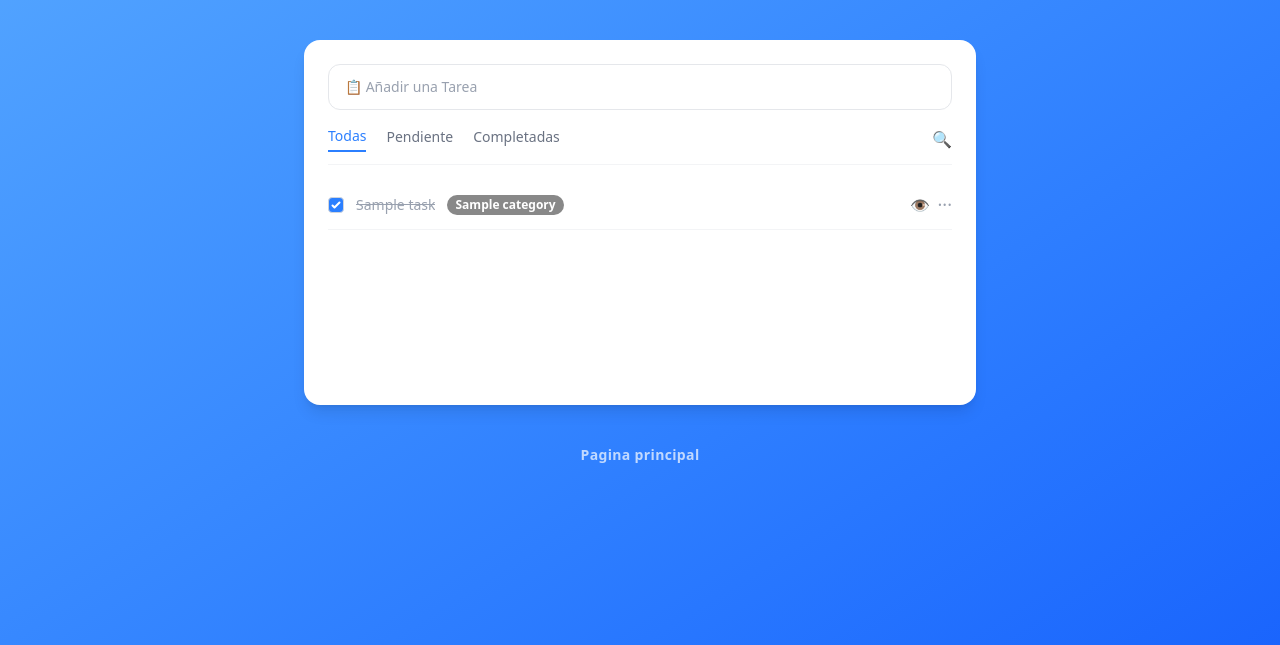
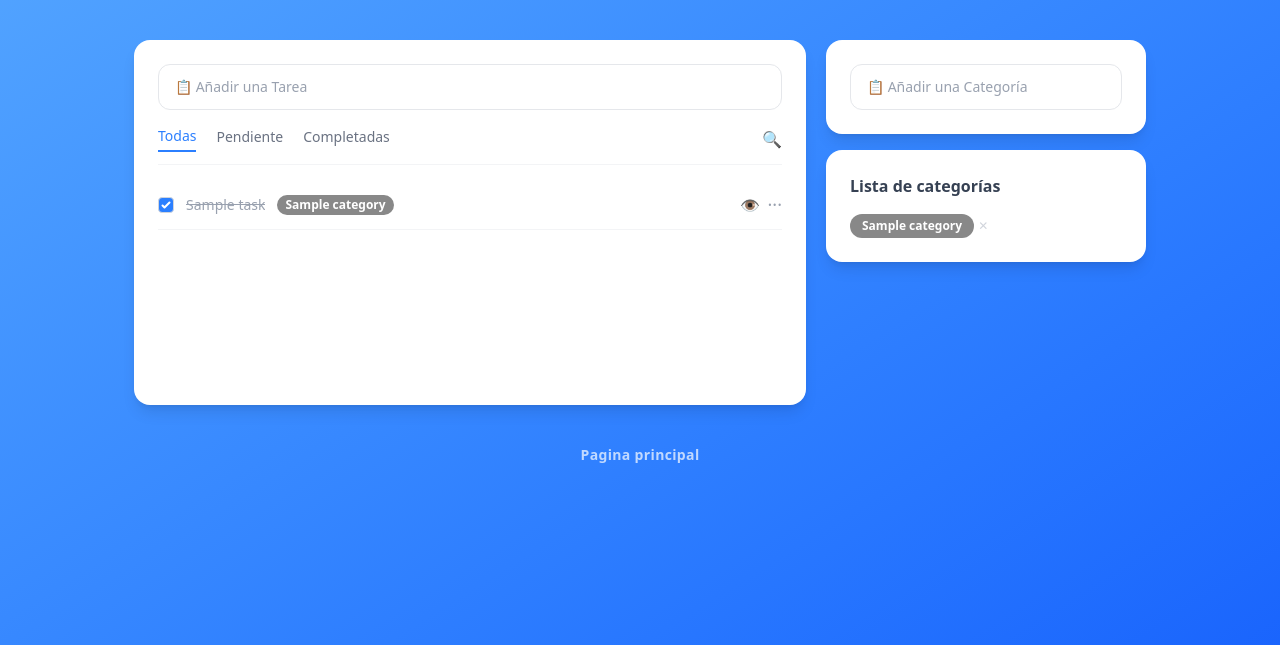
Before and after one commit to MiquelRoca18/pruebasTecnicasPracticas, a Laravel app: page / in a window 1280 px wide. Shown: the top 645 px of the page. Run offline with Laravel 12, Linux system fonts and the light colour scheme; tables that the repository leaves empty hold one stand-in row (values such as "Sample post"); style sheets or scripts are compiled from the project's sources; some libraries are stand-ins or nearby versions.

Commit message:
feat: add category manager component with create and delete

```diff
--- a/todo-app/resources/css/app.css
+++ b/todo-app/resources/css/app.css
@@ -7,6 +7,8 @@
 
 @plugin '@tailwindcss/forms';
 
+[x-cloak] { display: none !important; }
+
 @variant dark (&:where(.dark, .dark *));
 
 @theme {
--- /dev/null
+++ b/todo-app/resources/views/components/category-manager.blade.php
@@ -0,0 +1,124 @@
+<?php
+
+use App\Models\Category;
+use Livewire\Volt\Component;
+
+new class extends Component
+{
+    public string $newName = '';
+    public string $newColor = '#3B82F6';
+    public bool $showAll = false;
+
+    public function rules(): array
+    {
+        return [
+            'newName' => 'required|string|min:1|max:50|unique:categories,name',
+            'newColor' => 'required|string',
+        ];
+    }
+
+    public function with(): array
+    {
+        $query = Category::orderBy('name');
+
+        return [
+            'categories' => $this->showAll ? $query->get() : $query->limit(4)->get(),
+            'totalCount' => Category::count(),
+        ];
+    }
+
+    public function createCategory(): void
+    {
+        $this->validate();
+
+        Category::create([
+            'name' => $this->newName,
+            'color' => $this->newColor,
+        ]);
+
+        $this->reset('newName', 'newColor');
+    }
+
+    public function deleteCategory(int $id): void
+    {
+        Category::findOrFail($id)->delete();
+        $this->dispatch('category-deleted');
+    }
+};
+?>
+
+<div class="space-y-4">
+
+    {{-- Añadir categoría --}}
+    <div class="bg-white rounded-2xl shadow-lg p-6" x-data="{ open: false }">
+        <button
+            @click="open = !open"
+            class="w-full flex items-center gap-3 px-4 py-3 border border-gray-200 rounded-xl text-gray-400 hover:border-blue-400 hover:text-blue-500 transition text-sm font-medium"
+        >
+            📋 Añadir una Categoría
+        </button>
+
+        <div x-show="open" x-transition @click.outside="open = false" class="mt-3 space-y-3">
+            <div>
+                <input
+                    type="text"
+                    wire:model="newName"
+                    placeholder="Nombre de la categoría..."
+                    class="w-full px-3 py-2 border border-gray-200 rounded-lg text-sm focus:outline-none focus:ring-2 focus:ring-blue-400"
+                    @keydown.enter="$wire.createCategory().then(() => open = false)"
+                />
+                @error('newName') <p class="text-red-500 text-xs mt-1">{{ $message }}</p> @enderror
+            </div>
+
+            <div class="flex items-center gap-3">
+                <label class="text-sm text-gray-500">Color</label>
+                <input type="color" wire:model="newColor"
+                    class="w-10 h-8 rounded cursor-pointer border border-gray-200" />
+            </div>
+
+            <div class="flex justify-end gap-2">
+                <button @click="open = false"
+                    class="px-3 py-1.5 text-sm text-gray-500">Cancelar</button>
+                <button
+                    @click="$wire.createCategory().then(() => open = false)"
+                    class="px-4 py-1.5 bg-blue-500 text-white rounded-lg text-sm font-medium hover:bg-blue-600 transition">
+                    Añadir
+                </button>
+            </div>
+        </div>
+    </div>
+
+    {{-- Lista de categorías --}}
+    <div class="bg-white rounded-2xl shadow-lg p-6">
+        <h3 class="font-bold text-gray-700 mb-4">Lista de categorías</h3>
+
+        <div class="flex flex-wrap gap-2">
+            @forelse ($categories as $category)
+                <div wire:key="cat-{{ $category->id }}" class="flex items-center gap-1">
+                    <span
+                        class="px-3 py-1 rounded-full text-white text-xs font-bold"
+                        style="background-color: {{ $category->color }}"
+                    >
+                        {{ $category->name }}
+                    </span>
+                    <button
+                        wire:click="deleteCategory({{ $category->id }})"
+                        class="text-gray-300 hover:text-red-400 transition text-xs"
+                    >✕</button>
+                </div>
+            @empty
+                <p class="text-sm text-gray-400">No hay categorías aún.</p>
+            @endforelse
+        </div>
+
+        @if ($totalCount > 4)
+            <button
+                wire:click="$toggle('showAll')"
+                class="mt-3 text-sm text-gray-400 border border-dashed border-gray-300 rounded-lg px-4 py-1 hover:border-blue-400 hover:text-blue-400 transition"
+            >
+                {{ $showAll ? 'ver menos' : 'ver más' }}
+            </button>
+        @endif
+    </div>
+
+</div>
--- a/todo-app/resources/views/components/task-manager.blade.php
+++ b/todo-app/resources/views/components/task-manager.blade.php
@@ -3,6 +3,7 @@
 use App\Models\Task;
 use App\Models\Category;
 use Livewire\Volt\Component;
+use Livewire\Attributes\On;
 
 new class extends Component
 {
@@ -100,6 +101,11 @@ new class extends Component
     public function deleteTask(int $taskId): void
     {
         Task::findOrFail($taskId)->delete();
+    }
+    #[On('category-deleted')]
+    public function refreshTasks(): void
+    {
+        // El with() se re-ejecuta automáticamente, no hace falta código aquí
     }
 };
 ?>
@@ -252,6 +258,7 @@ new class extends Component
         x-data="{ open: false, task: null }"
         x-on:show-task-detail.window="task = $event.detail; open = true"
         x-on:keydown.escape.window="open = false"
+        x-cloak x-data="{ open: false, task: null }"
     >
         <div x-show="open" x-transition.opacity
             class="fixed inset-0 bg-black/50 z-30 flex items-center justify-center p-4">
@@ -282,6 +289,7 @@ new class extends Component
         x-data="{ open: false }"
         x-on:open-edit-modal.window="open = true"
         x-on:keydown.escape.window="open = false"
+        x-cloak x-data="{ open: false, task: null }"
     >
         <div x-show="open" x-transition.opacity
             class="fixed inset-0 bg-black/50 z-30 flex items-center justify-center p-4">
@@ -329,6 +337,7 @@ new class extends Component
         x-data="{ open: false, taskId: null }"
         x-on:confirm-delete.window="open = true; taskId = $event.detail.id"
         x-on:keydown.escape.window="open = false"
+        x-cloak x-data="{ open: false, task: null }"
     >
         <div x-show="open" x-transition.opacity
             class="fixed inset-0 bg-black/50 z-30 flex items-center justify-center p-4">
--- a/todo-app/resources/views/welcome.blade.php
+++ b/todo-app/resources/views/welcome.blade.php
@@ -1,7 +1,10 @@
 <x-layouts.app>
-    <div class="flex justify-center">
+    <div class="flex justify-center gap-5">
         <div class="w-full max-w-2xl">
             <livewire:task-manager />
         </div>
+        <div class="w-80 flex-shrink-0">
+            <livewire:category-manager />
+        </div>
     </div>
 </x-layouts.app>
```
